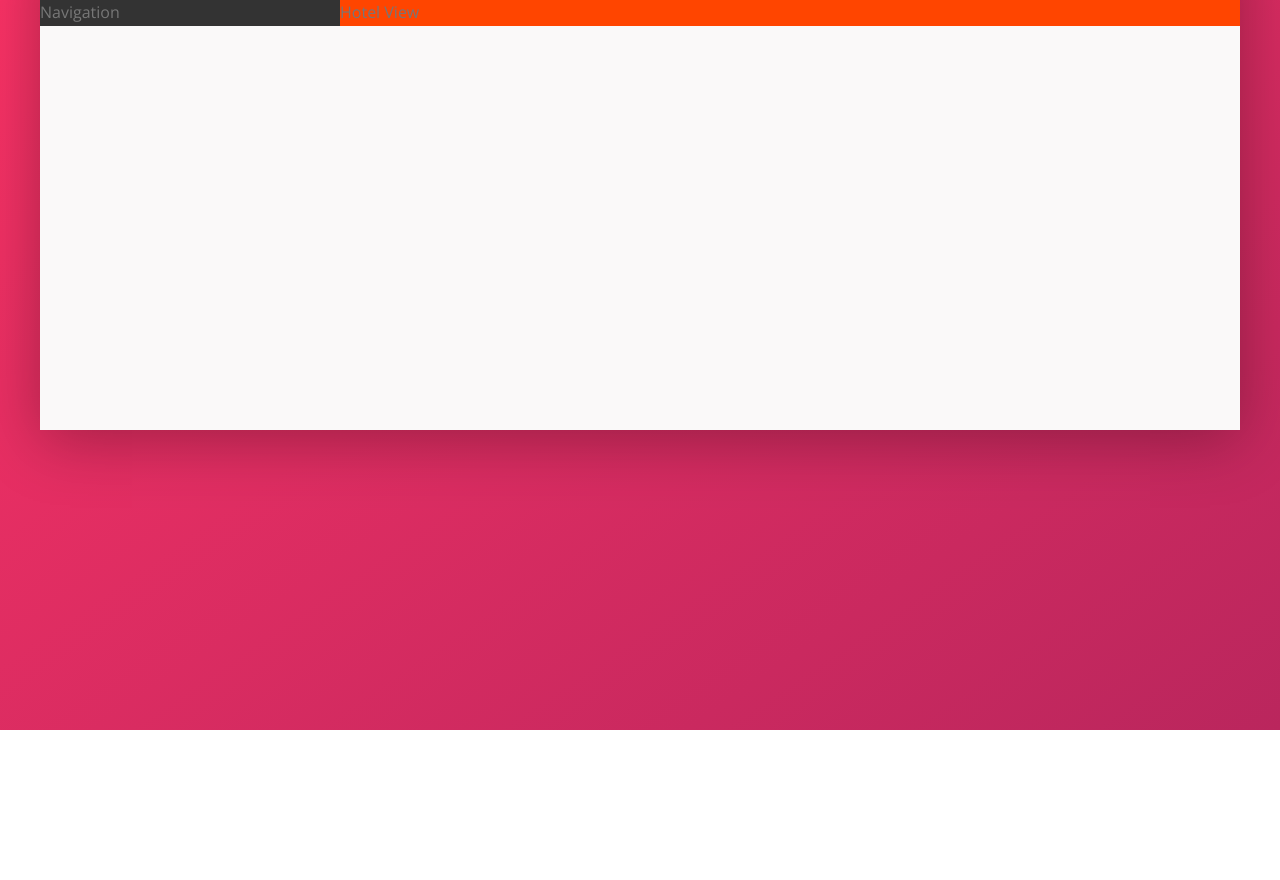
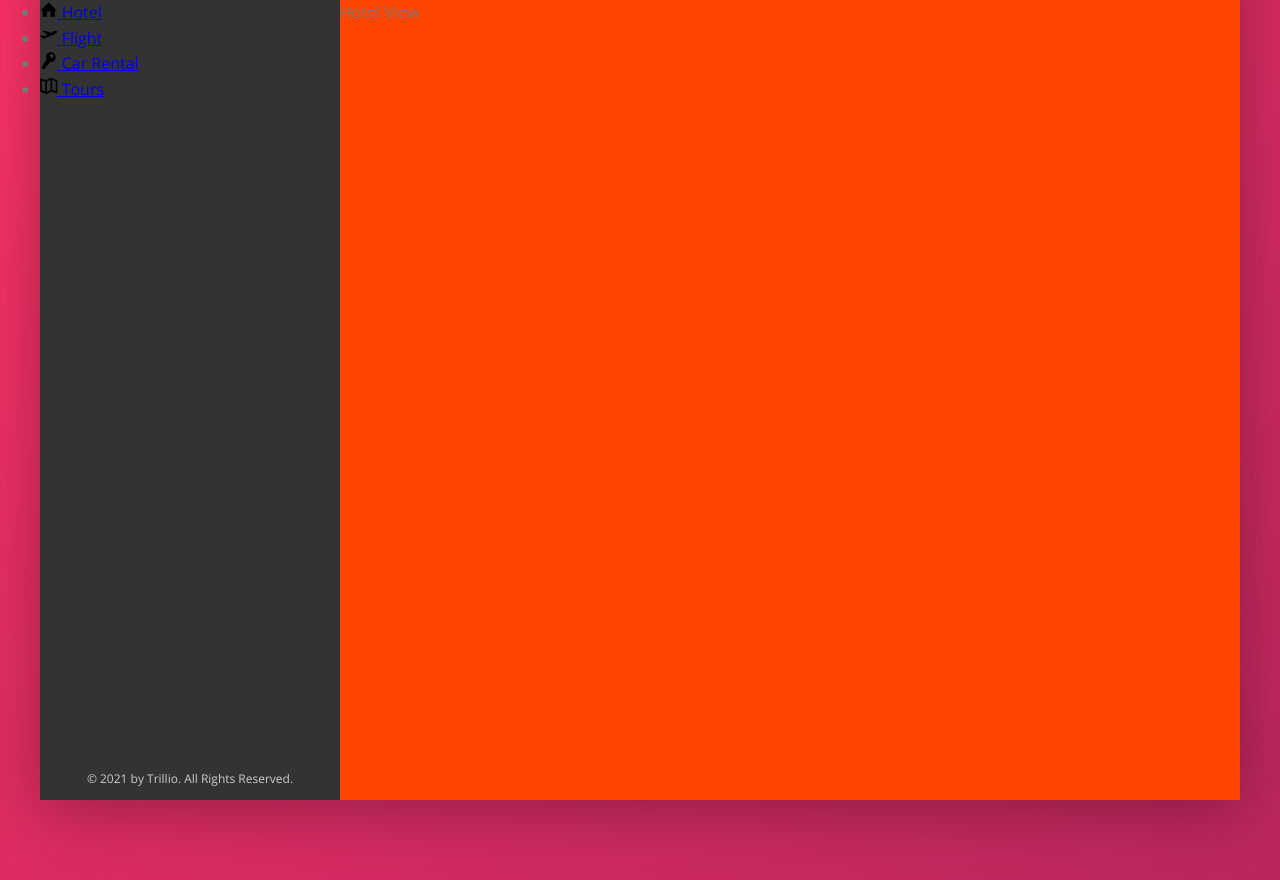
Before and after one commit to SP7TECH-zz/trillio, a website: page index.html in a window 1280 px wide. Shown: the part 150-1030 px from the top of the page. Before the commit the page ends 880 px from the top, so only its background shows below. Drawn offline with nearby package versions, Linux system fonts and the light colour scheme.

Commit message:
Markup for side-nav

```diff
--- a/index.html
+++ b/index.html
@@ -43,8 +43,52 @@
                 </div>
             </nav>
         </header>
+
         <div class="content">
-            <nav class="sidebar">Navigation</nav>
+            <nav class="sidebar">
+                <ul class="side-nav">
+                    <li class="side-nav__item">
+                        <a href="#" class="side-nav__link">
+                            <svg class="side-nav__icon">
+                                <use xlink:href="img/sprite.svg#icon-home"></use>
+                            </svg>
+                            <span>Hotel</span>
+                        </a>
+                    </li>
+
+                    <li class="side-nav__item">
+                        <a href="#" class="side-nav__link">
+                            <svg class="side-nav__icon">
+                                <use xlink:href="img/sprite.svg#icon-aircraft-take-off"></use>
+                            </svg>
+                            <span>Flight</span>
+                        </a>
+                    </li>
+
+                    <li class="side-nav__item">
+                        <a href="#" class="side-nav__link">
+                            <svg class="side-nav__icon">
+                                <use xlink:href="img/sprite.svg#icon-key"></use>
+                            </svg>
+                            <span>Car Rental</span>
+                        </a>
+                    </li>
+
+                    <li class="side-nav__item">
+                        <a href="#" class="side-nav__link">
+                            <svg class="side-nav__icon">
+                                <use xlink:href="img/sprite.svg#icon-map"></use>
+                            </svg>
+                            <span>Tours</span>
+                        </a>
+                    </li>
+                </ul>
+                <div class="legal">
+                    &copy; 2021 by Trillio. All Rights Reserved.
+                </div>
+            </nav>
+
+
             <main class="hotel-view">Hotel View</main>
         </div>
     </div>
--- a/sass/_components.scss
+++ b/sass/_components.scss
@@ -95,7 +95,7 @@
         border-radius: 50%;
         position: absolute;
         top: 1.5rem;
-        right: 1.5rem;
+        right: 1.3rem;
 
         display: flex;
         justify-content: center;
@@ -108,3 +108,25 @@
         margin-right: 1rem;
     }
 }
+
+
+//side nav
+
+.side-nav {
+
+    &__item {}
+
+    &__link {}
+
+    &__icon {
+        height: 1.75rem;
+        width: 1.75rem;
+    }
+}
+
+.legal {
+    font-size: 1.2rem;
+    color: var(--color-grey-light-4);
+    text-align: center;
+    padding: 1.2rem;
+}
--- a/sass/_layout.scss
+++ b/sass/_layout.scss
@@ -24,10 +24,15 @@
 .sidebar {
     background-color: var(--color-grey-dark-1);
     flex: 0 0 25%;
+
+    display: flex;
+    flex-direction: column;
+    justify-content: space-between;
 }
 
 .hotel-view {
     // background: #fff;
     background: orangered;
+    height: 80rem;
     flex: 1;
 }
```
Also changed, not shown: css/style.css, sass/main.scss (line endings or trailing spaces).
